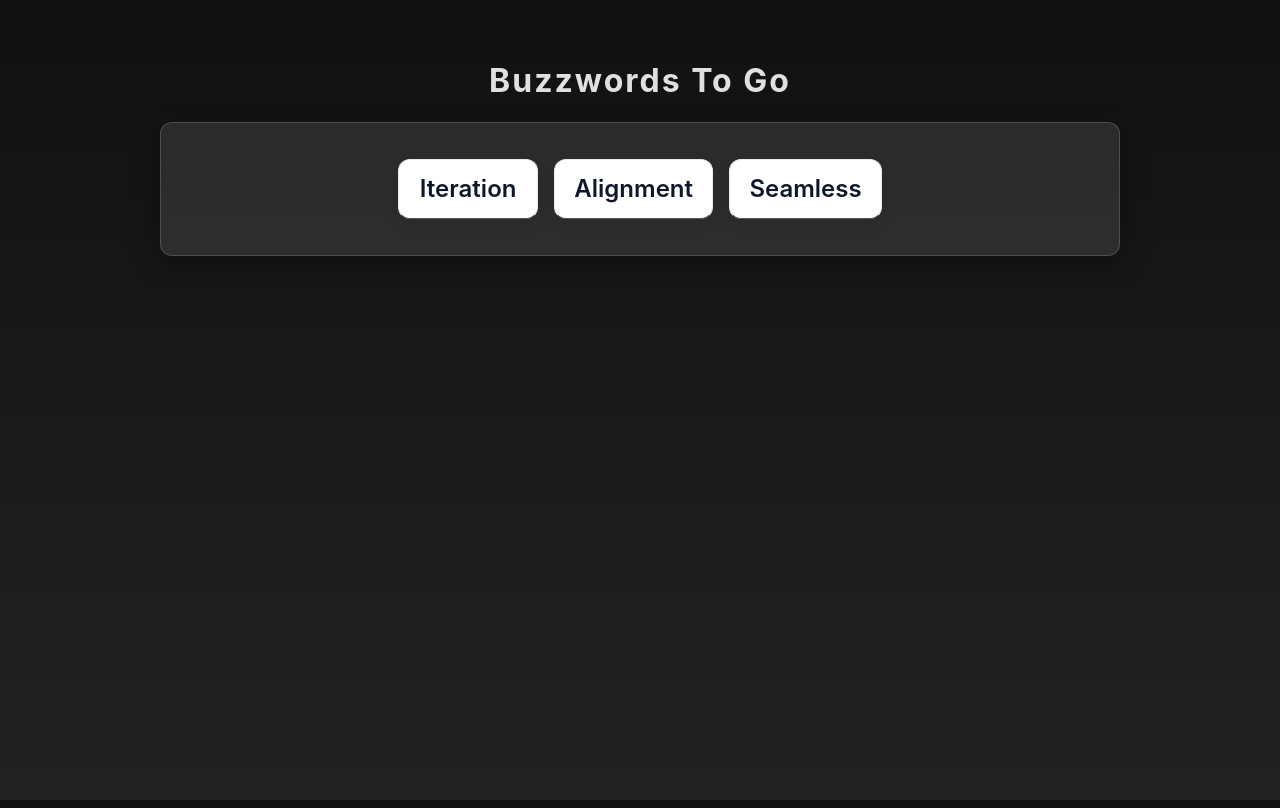
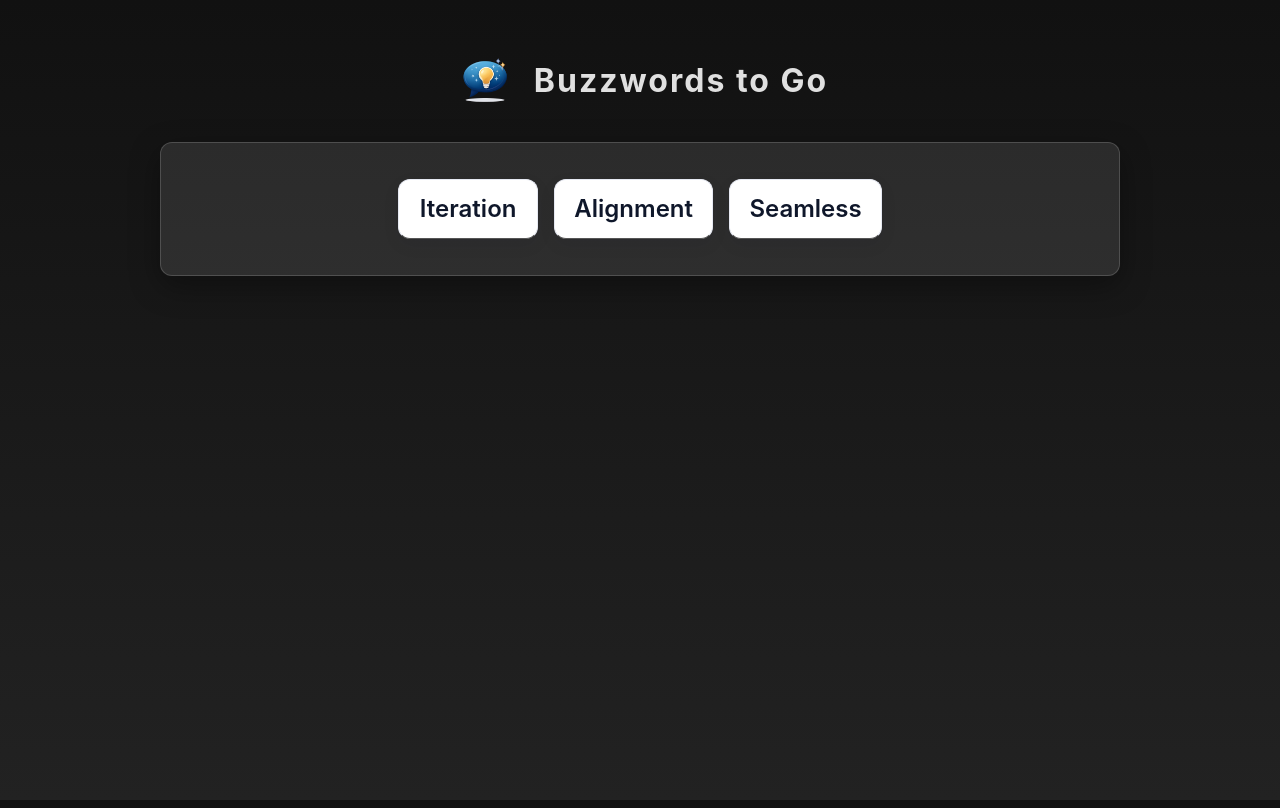
Before and after one commit to adam-werner/buzzwords-to-go, a website with bundled scripts: page index.html in a window 1280 px wide. Built offline with nearby package versions, Linux system fonts and the light colour scheme.

Commit message:
Fix title casing and update header structure for consistency

```diff
--- a/index.html
+++ b/index.html
@@ -3,7 +3,7 @@
 <head>
   <meta charset="utf-8">
   <meta name="viewport" content="width=device-width,initial-scale=1">
-  <title>Buzzwords To Go</title>
+  <title>Buzzwords to Go</title>
   <link rel="icon" href="favicon-16x16.png" type="image/png" sizes="16x16">
   <link rel="icon" href="favicon-32x32.png" type="image/png" sizes="32x32">
 
@@ -20,7 +20,8 @@
 </head>
 <body>
   <header>
-    <h1>Buzzwords To Go</h1>
+    <img class="site-logo" src="images/buzzwordstogo-logo.png" alt="Buzzwords To Go logo">
+    <h1>Buzzwords to Go</h1>
   </header>
 
   <main>
--- a/style.css
+++ b/style.css
@@ -9,8 +9,27 @@ body {
   text-align: center;
   padding: 2rem;
 }
+header{
+  display:flex;
+  flex-direction:column;
+  align-items:center;
+  justify-content:center;
+  gap:0.75rem;
+  margin-bottom:1.25rem;
+}
+.site-logo{
+  height:66px;
+  width:auto;
+  max-width:100%;
+  object-fit:contain;
+  display:block;
+}
 header h1{font-size: 2rem;
   letter-spacing: 2px;
+}
+
+@media (min-width:720px){
+  header{flex-direction:row;gap:1rem}
 }
 .buzz-container{
   display:flex;
```
